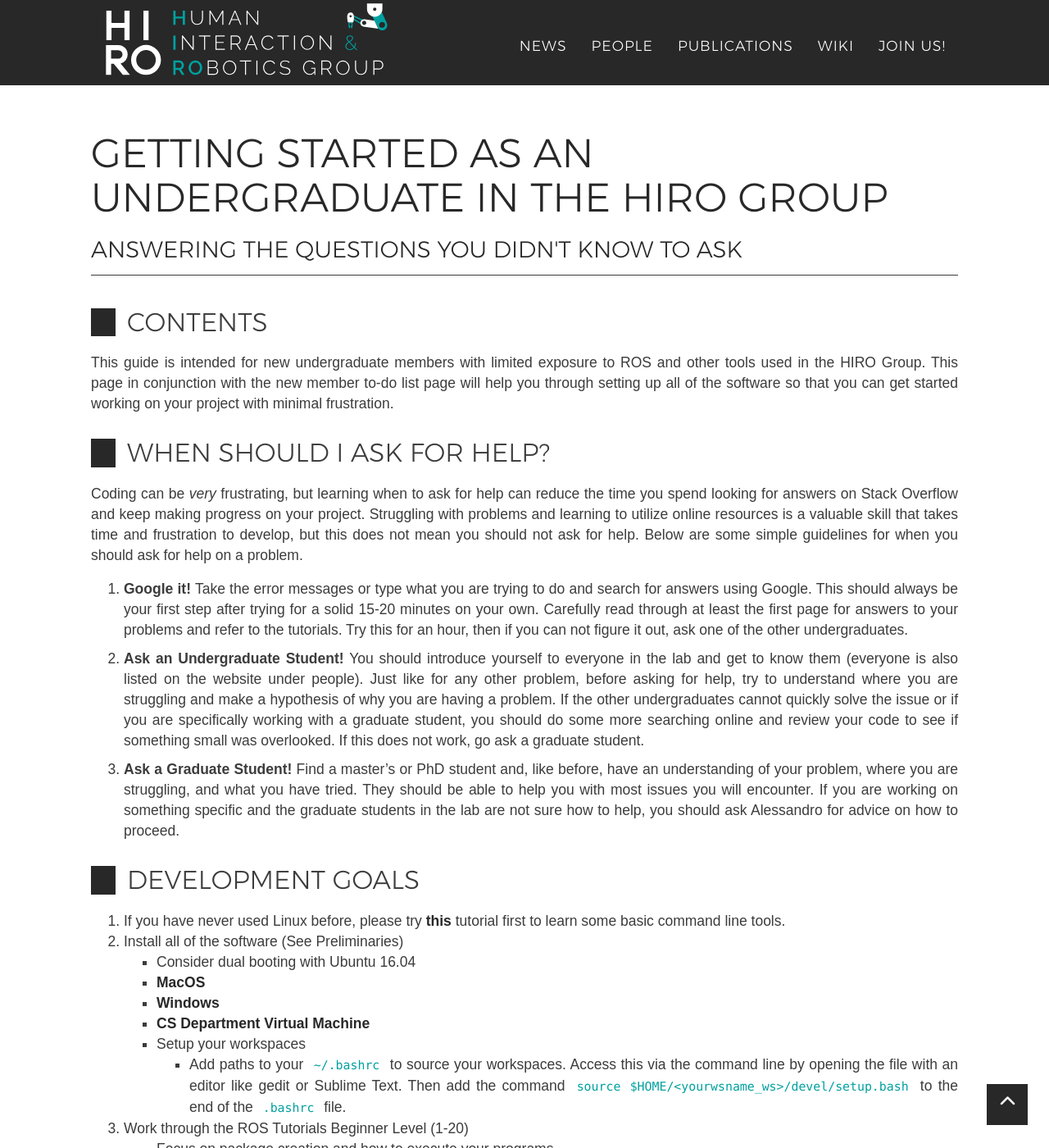
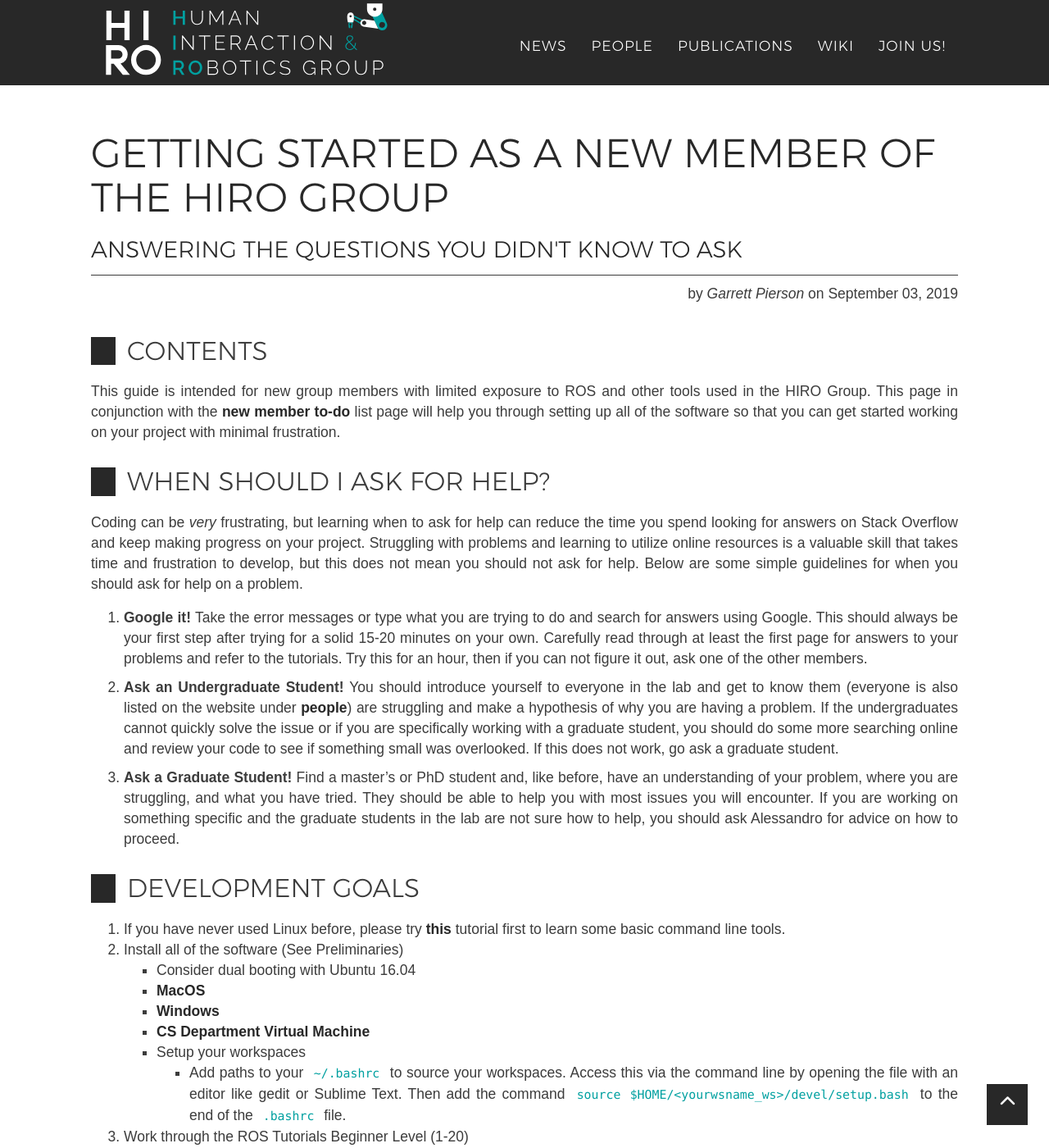
Before and after one commit to HIRO-group/HIRO-group.github.io, a Jekyll site: the page built from _posts/wiki/2019-09-03-Undergrad-Guide.md, in a window 1280 px wide and 1400 px high. Shown: the whole window at 82% size. Built offline with Jekyll 4.4.1, drawn with Linux system fonts in a browser that asks for light colours; nearby versions of some CDN libraries; emoji names are drawn with the system emoji font; some web fonts are replaced; some of the changed text lies outside the part shown.

Commit message:
Fixed issues with links and some other edits.

````diff
--- a/_posts/wiki/2019-09-03-Undergrad-Guide.md
+++ b/_posts/wiki/2019-09-03-Undergrad-Guide.md
@@ -1,13 +1,15 @@
 ---
-title: Getting Started as an Undergraduate in the HIRO Group
+title: Getting Started as a new member of the HIRO Group
 description: Answering the questions you didn't know to ask
-permalink: join_us.html
+tags: [wiki,how to,tutorial,ros,installation,kinetic,ubuntu,16.04,robotics,Sawyer,simulator]
+permalink: undergrad_guide.html
+author: Garrett Pierson
 ---
 
 # Contents
-This guide is intended for new undergraduate members with limited exposure to
+This guide is intended for new group members with limited exposure to
 ROS and other tools used in the HIRO Group. This page in conjunction with the
-new member to-do list page will help you through setting up all of the software
+[new member to-do]({%post_url wiki/2019-08-21-new-HIRO-member%}) list page will help you through setting up all of the software
 so that you can get started working on your project with minimal frustration.
 
 # When Should I Ask For Help?
@@ -23,13 +25,12 @@ Take the error messages or type what you are trying to do and search for answers
 using Google. This should always be your first step after trying for a solid
 15-20 minutes on your own. Carefully read through at least the first page for
 answers to your problems and refer to the tutorials. Try this for an hour, then
-if you can not figure it out, ask one of the other undergraduates.
+if you can not figure it out, ask one of the other members.
 
 2. **Ask an Undergraduate Student!**
 You should introduce yourself to everyone in the lab and get to know them
-(everyone is also listed on the website under people). Just like for any other problem,
-before asking for help, try to understand where you are struggling and make a
-hypothesis of why you are having a problem. If the other undergraduates cannot
+(everyone is also listed on the website under [people](https://hiro-group.ronc.one/people.html)) are struggling and make a
+hypothesis of why you are having a problem. If the undergraduates cannot
 quickly solve the issue or if you are specifically working with a graduate student,
 you should do some more searching online and review your code to see if something
 small was overlooked. If this does not work, go ask a graduate student.
@@ -84,7 +85,7 @@ tutorial first to learn some basic command line tools.
 
             ```
 
-    * Take a look at the Cmake tutorials linked in the [preliminaries]({% post_url wiki/2019-08-21-new-HIRO-member %}) section.
+    * Take a look at the Cmake tutorials linked in the [new member to-do list]({% post_url wiki/2019-08-21-new-HIRO-member %}) section.
     * Make sure to pay attention to publishers and subscribers as they are essential to ROS.
 4. Get something moving! (See Section 5 for Example Code)
     * Run some of the example programs like the [wobble program](http://sdk.rethinkrobotics.com/intera/Head_Movement_Example) on the Intera SDK Gazebo site for Sawyer.
````
